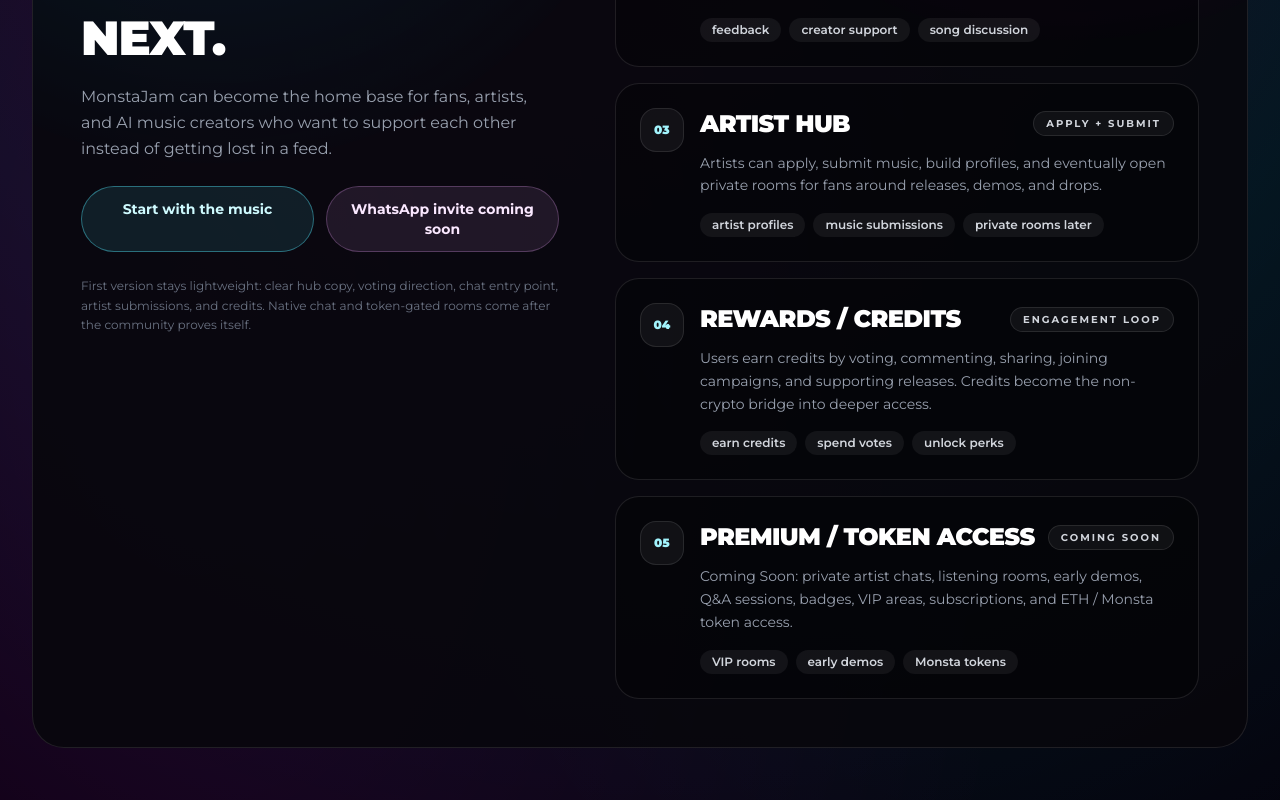
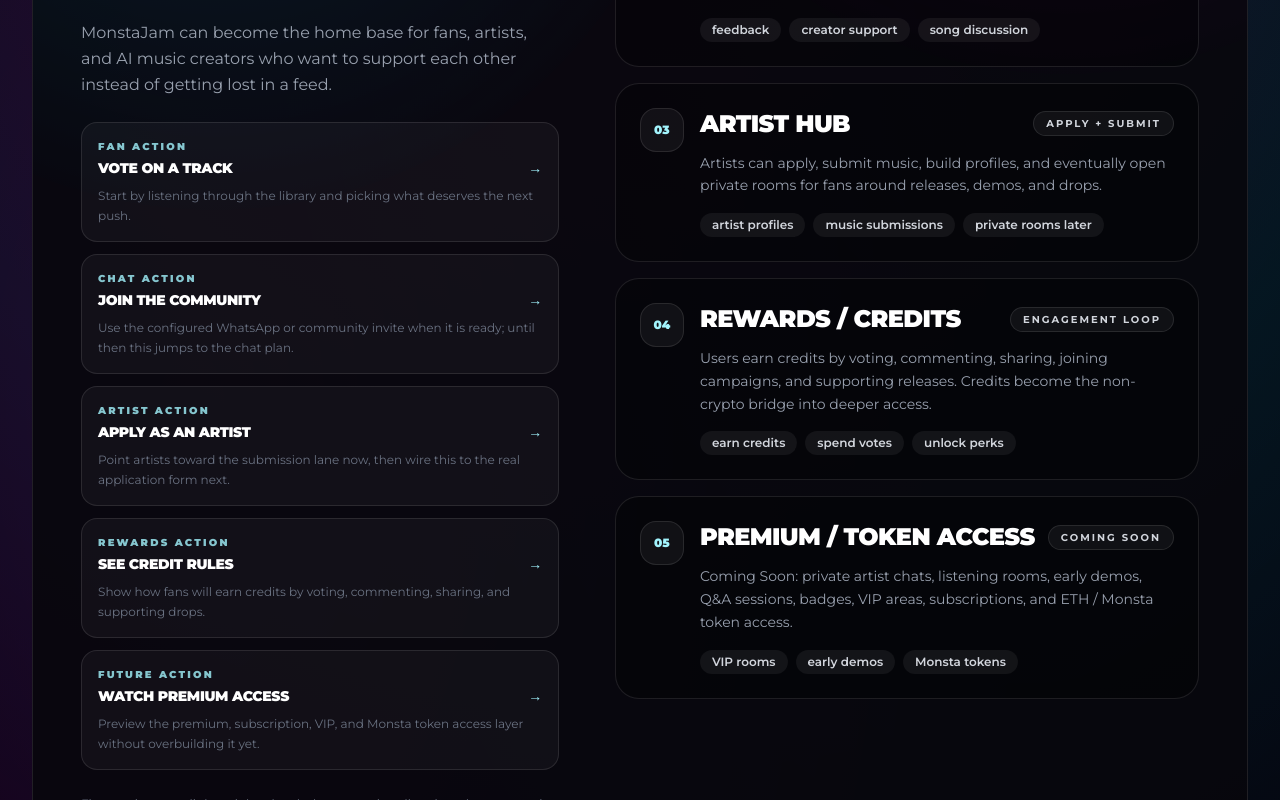
Before and after one commit to Wdustin1/monstajam-site, a Next.js app: page / in a window 1280 px wide. Shown: the part 1540-2340 px from the top of the page. Built offline with nearby package versions, Linux system fonts and the light colour scheme; no server answers; the database is empty.

Commit message:
feat: add community hub action cards

```diff
--- a/src/components/CommunityHub.tsx
+++ b/src/components/CommunityHub.tsx
@@ -1,6 +1,7 @@
 const HUB_CARDS = [
   {
     eyebrow: '01',
+    id: 'vote-on-music',
     title: 'Vote on Music',
     status: 'MVP path',
     body:
@@ -9,6 +10,7 @@
   },
   {
     eyebrow: '02',
+    id: 'community-chat',
     title: 'Community Chat',
     status: 'WhatsApp first',
     body:
@@ -17,6 +19,7 @@
   },
   {
     eyebrow: '03',
+    id: 'artist-hub',
     title: 'Artist Hub',
     status: 'Apply + submit',
     body:
@@ -25,6 +28,7 @@
   },
   {
     eyebrow: '04',
+    id: 'rewards-credits',
     title: 'Rewards / Credits',
     status: 'Engagement loop',
     body:
@@ -33,11 +37,50 @@
   },
   {
     eyebrow: '05',
+    id: 'premium-token-access',
     title: 'Premium / Token Access',
     status: 'Coming Soon',
     body:
       'Coming Soon: private artist chats, listening rooms, early demos, Q&A sessions, badges, VIP areas, subscriptions, and ETH / Monsta token access.',
     bullets: ['VIP rooms', 'early demos', 'Monsta tokens'],
+  },
+];
+
+const HUB_ACTIONS = [
+  {
+    id: 'vote-track',
+    label: 'Vote on a track',
+    eyebrow: 'Fan action',
+    href: '#library',
+    body: 'Start by listening through the library and picking what deserves the next push.',
+  },
+  {
+    id: 'join-community',
+    label: 'Join the community',
+    eyebrow: 'Chat action',
+    href: process.env.NEXT_PUBLIC_MONSTAJAM_COMMUNITY_URL || '#community-chat',
+    body: 'Use the configured WhatsApp or community invite when it is ready; until then this jumps to the chat plan.',
+  },
+  {
+    id: 'apply-artist',
+    label: 'Apply as an artist',
+    eyebrow: 'Artist action',
+    href: process.env.NEXT_PUBLIC_MONSTAJAM_ARTIST_APPLY_URL || '#artist-hub',
+    body: 'Point artists toward the submission lane now, then wire this to the real application form next.',
+  },
+  {
+    id: 'earn-credits',
+    label: 'See credit rules',
+    eyebrow: 'Rewards action',
+    href: '#rewards-credits',
+    body: 'Show how fans will earn credits by voting, commenting, sharing, and supporting drops.',
+  },
+  {
+    id: 'premium-access',
+    label: 'Watch premium access',
+    eyebrow: 'Future action',
+    href: '#premium-token-access',
+    body: 'Preview the premium, subscription, VIP, and Monsta token access layer without overbuilding it yet.',
   },
 ];
 
@@ -73,16 +116,28 @@
                 </p>
               </div>
 
-              <div className="grid sm:grid-cols-2 gap-3">
-                <a
-                  href="#library"
-                  className="rounded-full border border-cyan-300/40 bg-cyan-300/10 px-5 py-3 text-center text-sm font-bold text-cyan-100 hover:bg-cyan-300/15 transition-colors"
-                >
-                  Start with the music
-                </a>
-                <div className="rounded-full border border-fuchsia-300/25 bg-fuchsia-300/10 px-5 py-3 text-center text-sm font-bold text-fuchsia-100">
-                  WhatsApp invite coming soon
-                </div>
+              <div data-section-id="community-actions" className="grid gap-3">
+                {HUB_ACTIONS.map((action) => (
+                  <a
+                    key={action.id}
+                    data-cta-id={action.id}
+                    href={action.href}
+                    className="group rounded-2xl border border-white/10 bg-white/[0.04] p-4 no-underline transition-colors hover:border-cyan-300/35 hover:bg-cyan-300/[0.07]"
+                  >
+                    <span className="block text-[10px] font-black uppercase tracking-[0.22em] text-cyan-200/80">
+                      {action.eyebrow}
+                    </span>
+                    <span className="mt-1 flex items-center justify-between gap-3 text-sm font-black uppercase tracking-tight text-white">
+                      {action.label}
+                      <span aria-hidden="true" className="text-cyan-200 transition-transform group-hover:translate-x-1">
+                        →
+                      </span>
+                    </span>
+                    <span className="mt-2 block text-xs leading-relaxed text-gray-500">
+                      {action.body}
+                    </span>
+                  </a>
+                ))}
               </div>
 
               <p className="text-xs text-gray-500 leading-relaxed">
@@ -94,7 +149,8 @@
               {HUB_CARDS.map((card) => (
                 <article
                   key={card.title}
-                  className="group rounded-3xl border border-white/10 bg-black/30 p-5 md:p-6 hover:border-cyan-300/30 transition-colors"
+                  id={card.id}
+                  className="scroll-mt-28 group rounded-3xl border border-white/10 bg-black/30 p-5 md:p-6 hover:border-cyan-300/30 transition-colors"
                 >
                   <div className="flex flex-col md:flex-row md:items-start gap-4">
                     <div className="flex h-11 w-11 shrink-0 items-center justify-center rounded-2xl border border-white/10 bg-white/5 text-xs font-black text-cyan-200">
```
Also changed, not shown: 1 other file (tests, documents, lock files or other folders).
